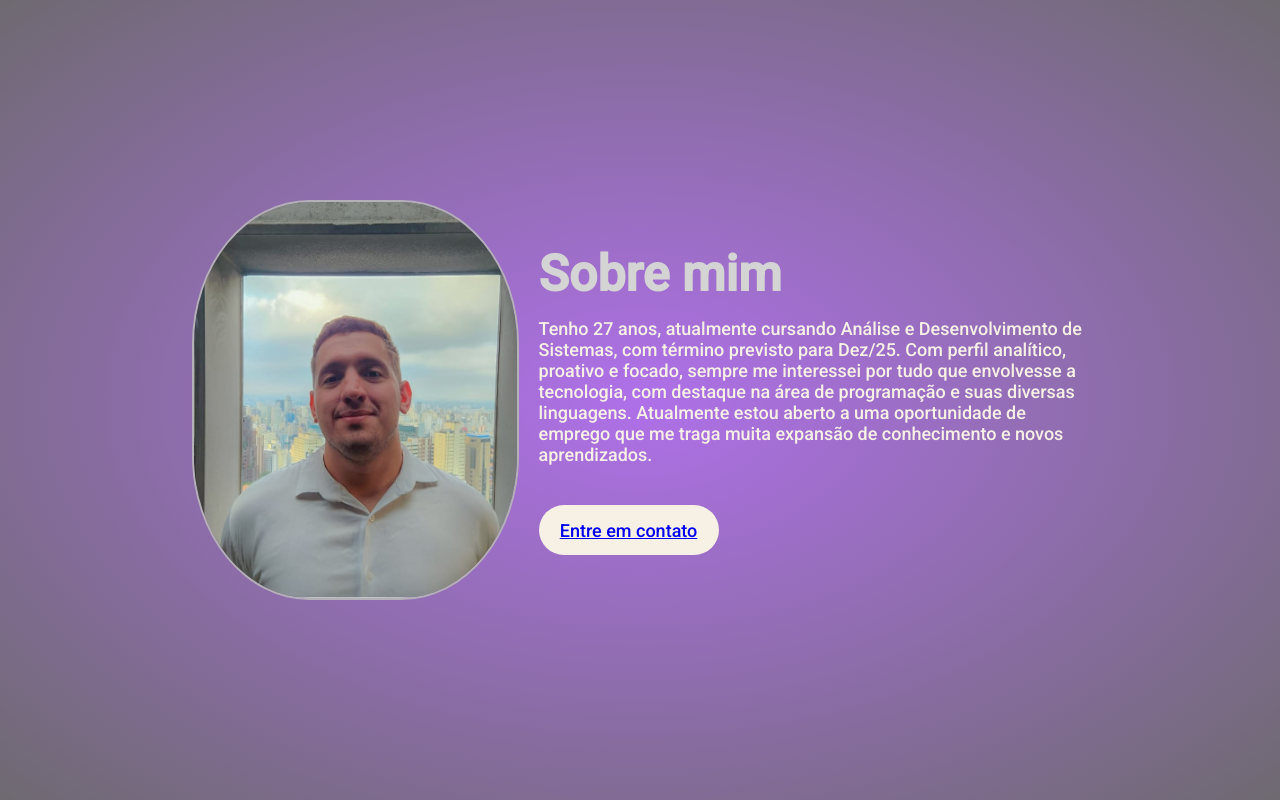
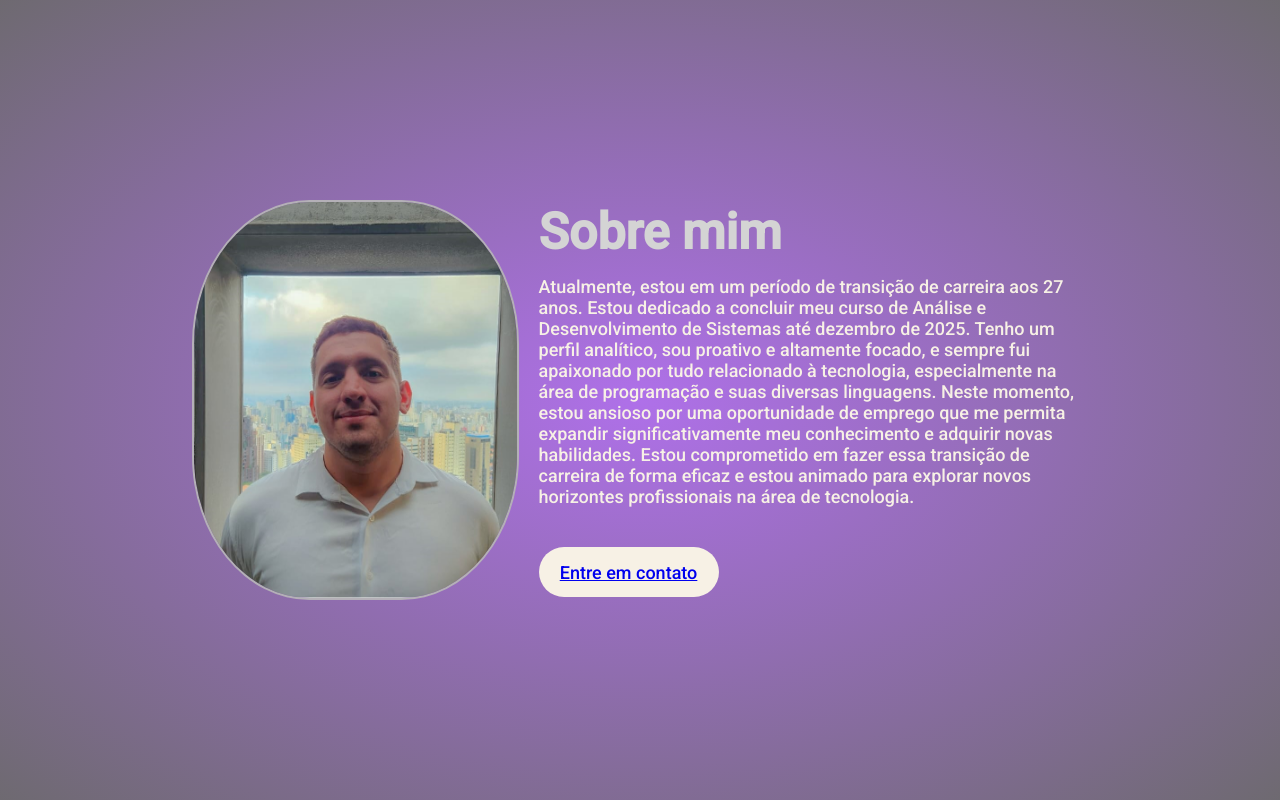
Before and after one commit to ErickMeucci/Protifolio-do-zero, a plain HTML site: page index.html in a window 1280 px wide. Shown: the part 800-1600 px from the top of the page. Drawn offline with Linux system fonts and the light colour scheme.

Commit message:
Mudanças de sobre
sobre alterado

```diff
--- a/index.html
+++ b/index.html
@@ -34,7 +34,8 @@
         <img src="./img/eu2.png" alt="">
         <div>
             <h2>Sobre mim</h2>
-            <p>Tenho 27 anos, atualmente cursando Análise e Desenvolvimento de Sistemas, com término previsto para Dez/25. Com perfil analítico, proativo e focado, sempre me interessei por tudo que envolvesse a tecnologia, com destaque na área de programação e suas diversas linguagens. Atualmente estou aberto a uma oportunidade de emprego que me traga muita expansão de conhecimento e novos aprendizados.</p>
+            <p>Atualmente, estou em um período de transição de carreira aos 27 anos. Estou dedicado a concluir meu curso de Análise e Desenvolvimento de Sistemas até dezembro de 2025. Tenho um perfil analítico, sou proativo e altamente focado, e sempre fui apaixonado por tudo relacionado à tecnologia, especialmente na área de programação e suas diversas linguagens.
+                Neste momento, estou ansioso por uma oportunidade de emprego que me permita expandir significativamente meu conhecimento e adquirir novas habilidades. Estou comprometido em fazer essa transição de carreira de forma eficaz e estou animado para explorar novos horizontes profissionais na área de tecnologia.</p>
             <button><a href="https://wa.me/5511984482804?text=Ol%C3%A1%2C%20tudo%20bem%3F" target="_blank">Entre em contato</a></button>
 
         </div>
```
